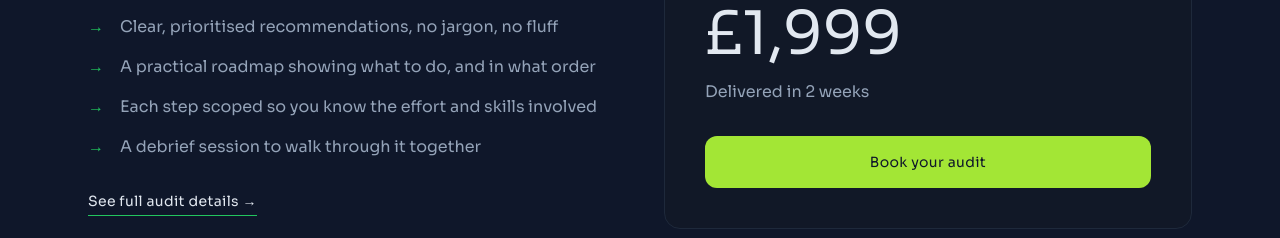
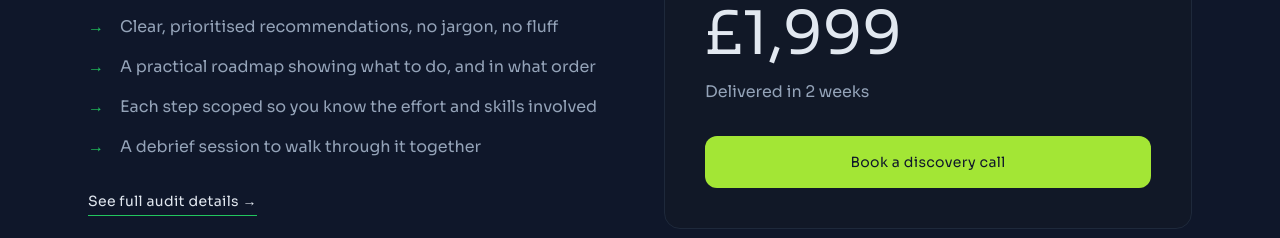
Before and after one commit to djrdunton-pocket/seed-digital, a Next.js app: page / in a window 1280 px wide. Shown: the part 1780-2018 px from the top of the page. Built offline with nearby package versions, Linux system fonts and the light colour scheme; no server answers.

Commit message:
CTA: Book your audit -> Book a discovery call

```diff
--- a/app/components/Audit.tsx
+++ b/app/components/Audit.tsx
@@ -60,7 +60,7 @@ export default function Audit() {
               {...externalLinkProps}
               className="mt-8 block w-full px-8 py-4 text-sm tracking-wide text-center bg-[#A3E635] text-[#0F172A] hover:bg-[#A3E635]/90 transition-colors rounded-xl"
             >
-              Book your audit
+              Book a discovery call
             </a>
           </div>
         </div>
```
